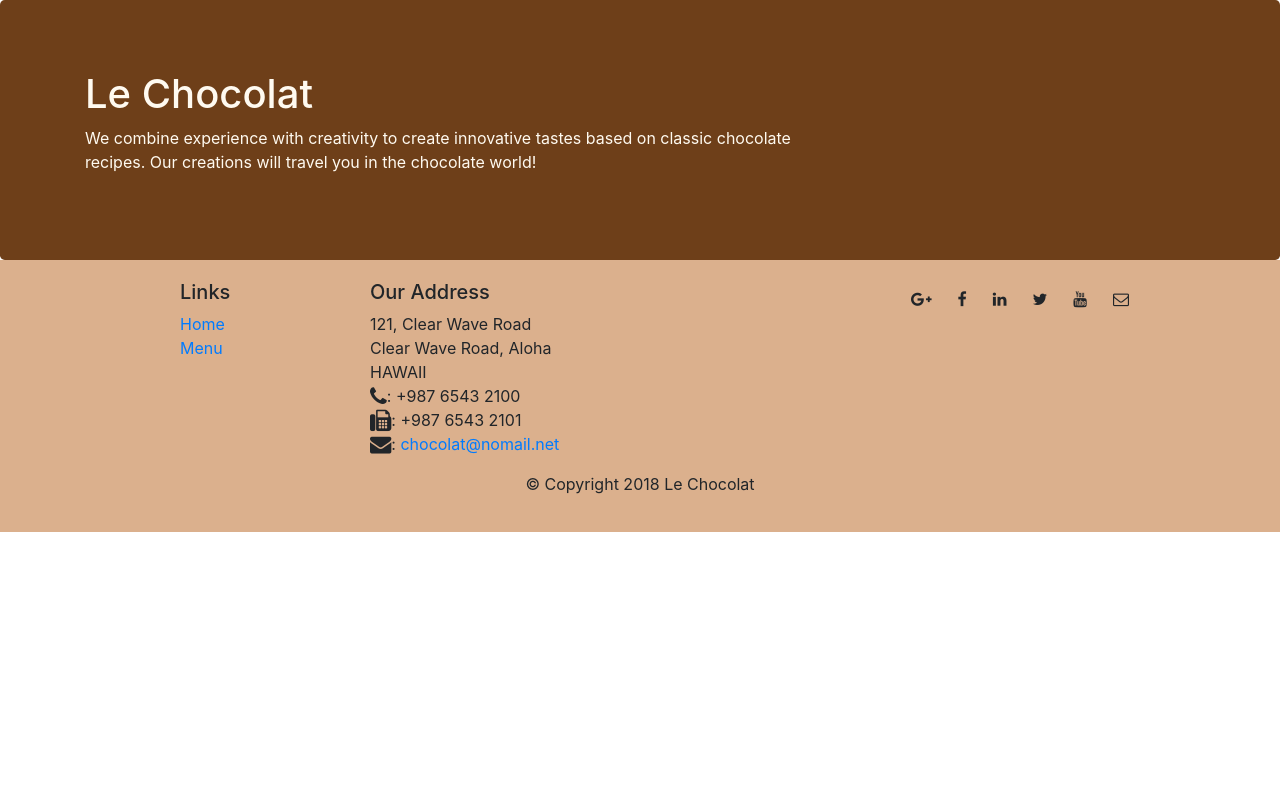
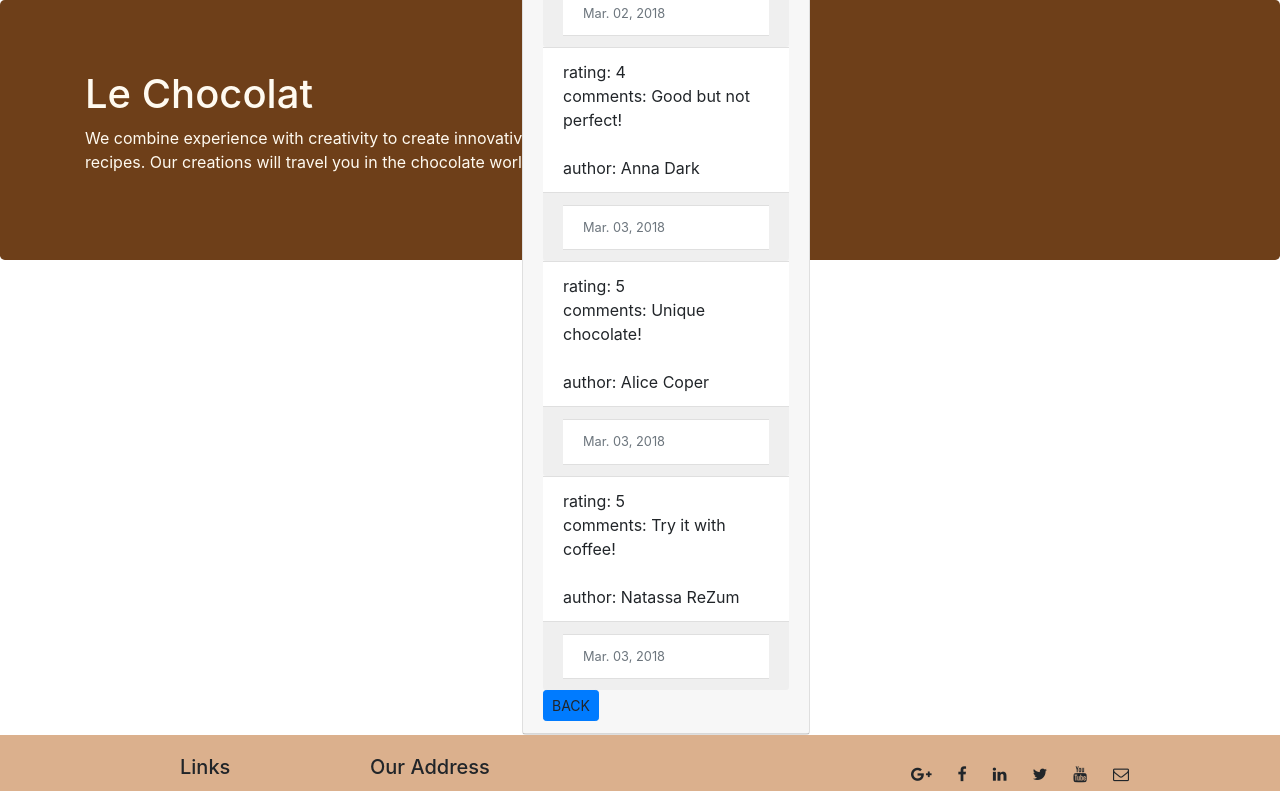
Before and after one commit to sotiriskarageorgopoulos/angularSotiris, an Angular app: page /dishdetail/1 in a window 1280 px wide. Before the commit this address led to /. Shown: the top 791 px of the page. Built offline with nearby package versions, Linux system fonts and the light colour scheme.

Commit message:
lesseon 13

```diff
--- a/src/app/dishdetail/dishdetail.component.html
+++ b/src/app/dishdetail/dishdetail.component.html
@@ -13,6 +13,7 @@
                     <small class="text-muted"><li class="list-group-item">{{comment.date | date: 'MMM. dd, yyyy' }}</li></small>
                 </div>
              </ul>
+             <a (click)="goBack()" class="card-link btn btn-primary btn-sm">BACK</a>
             </div>
       </div>
     </div>
--- a/src/app/dishdetail/dishdetail.component.ts
+++ b/src/app/dishdetail/dishdetail.component.ts
@@ -1,6 +1,8 @@
 import { Component, OnInit, Input } from '@angular/core';
 import { Dish } from '../shared/dish';
-
+import { DishService } from '../services/dish.service';
+import { Params, ActivatedRoute } from '@angular/router';
+import { Location } from '@angular/common';
 
 @Component({
   selector: 'app-dishdetail',
@@ -8,12 +10,17 @@
   styleUrls: ['./dishdetail.component.css']
 })
 export class DishdetailComponent implements OnInit {
-  @Input()
+
   dish: Dish;
-
-  constructor() { }
-
+  constructor(private dishservice: DishService,
+    private route: ActivatedRoute,
+    private location: Location) { }
   ngOnInit() {
+    const id = +this.route.snapshot.params['id'];
+    this.dish = this.dishservice.getDish(id);
+ }
+  goBack(): void {
+    this.location.back();
   }
 
 }
--- a/src/app/menu/menu.component.html
+++ b/src/app/menu/menu.component.html
@@ -7,7 +7,7 @@
  </div>
  <div class="row " >
     <h4 class="col-12">Our famous chocolates</h4>
-    <div class="media" *ngFor="let dish of dishes" (click) = "onSelect(dish)">
+    <div class="media" *ngFor="let dish of dishes" [routerLink]="['/dishdetail', dish.id]">
       <img class=" img-thumbnail align-self-end"
         src={{dish.image}} alt={{dish.name}}>
       <div class="media-body">
@@ -34,5 +34,4 @@
       </div>
     </div>
   </div>
-  <app-dishdetail [dish] = "selectedDish"></app-dishdetail>
 </div>
--- a/src/app/menu/menu.component.ts
+++ b/src/app/menu/menu.component.ts
@@ -14,9 +14,7 @@
   dishes: Dish[];
   selectedDish: Dish;
 
-  onSelect(dish: Dish) {
-    this.selectedDish = dish;
-  }
+
 
   constructor(private dishService: DishService) { }
   ngOnInit() {
--- a/src/app/routes.ts
+++ b/src/app/routes.ts
@@ -6,5 +6,6 @@
 export const routes: Routes = [
   { path: 'home', component: HomeComponent },
   { path: 'menu', component: MenuComponent },
-  { path: '', redirectTo: '/home', pathMatch: 'full' }
+  { path: '', redirectTo: '/home', pathMatch: 'full' },
+  { path: 'dishdetail/:id', component: DishdetailComponent }
 ];
--- a/src/app/services/dish.service.ts
+++ b/src/app/services/dish.service.ts
@@ -10,4 +10,8 @@
  getDishes(): Dish[] {
    return DISHES;
  }
+
+ getDish(id: number): Dish {
+  return DISHES.filter((dish) => (dish.id === id))[0];
 }
+}
```
